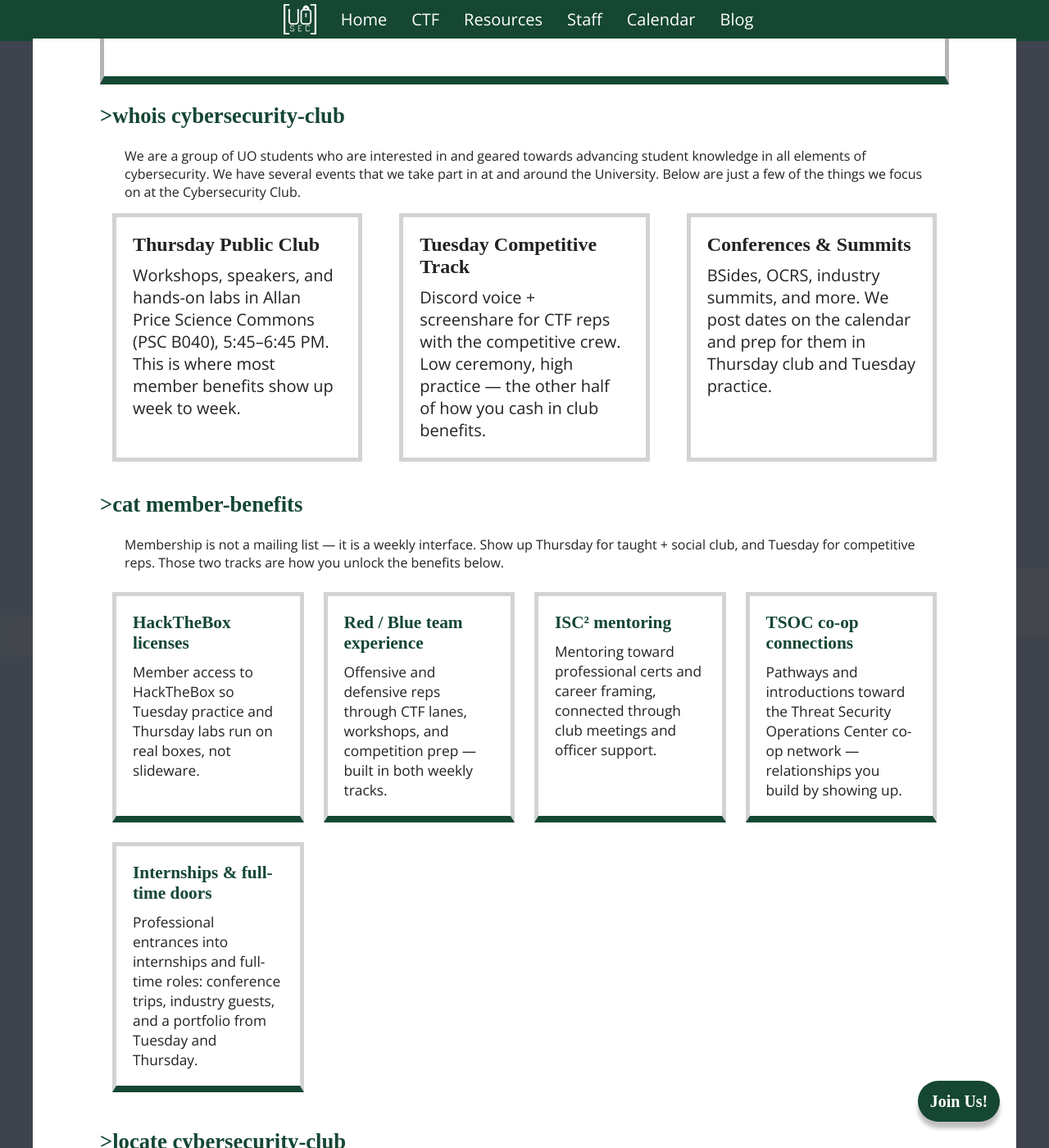
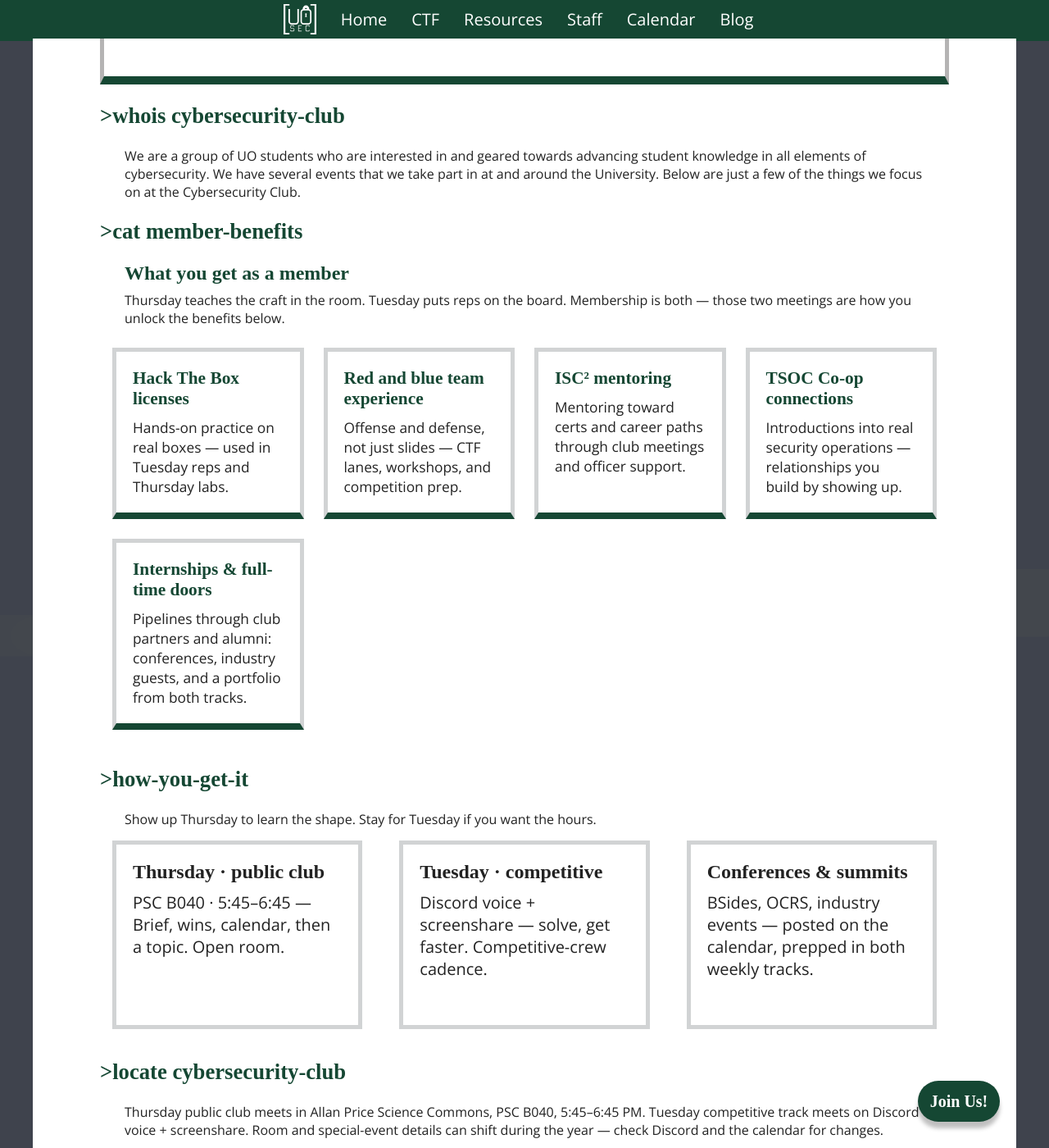
Before and after one commit to uocyb/uocyb.github.io, a Jekyll site: the page index.html, which Jekyll copies as it is, in a window 1280 px wide and 1400 px high, scrolled down 539 px. Shown: the whole window at 82% size. Built offline with Jekyll 4.4.1, drawn with Linux system fonts in a browser that asks for light colours; some web fonts are replaced.

Commit message:
Membership Benefits Section
Reworked the homepage membership content to be clearer and more action-oriented: tightened benefit card language, added a “What you get as a member” kicker, and introduced a new “how-you-get-it” section that explicitly frames Thursday public club, Tuesday competitive reps, and conference prep. Added matching CSS for the new benefits kicker heading style.

```diff
--- a/index.html
+++ b/index.html
@@ -60,48 +60,49 @@
 				Below
 				are just a few of the things we focus on at the Cybersecurity Club.</p>
 
-			<div class=grid-parent>
-				<div class="grid-1">
-					<h3>Thursday Public Club</h3>
-					<p>Workshops, speakers, and hands-on labs in Allan Price Science Commons (PSC B040), 5:45–6:45 PM.
-						This is where most member benefits show up week to week.</p>
+			<h2>&gt;cat member-benefits</h2>
+			<h3 class="benefits-kicker">What you get as a member</h3>
+			<p>Thursday teaches the craft in the room. Tuesday puts reps on the board. Membership is both —
+				those two meetings are how you unlock the benefits below.</p>
+
+			<div class="benefits-grid">
+				<div class="benefit-card">
+					<h3>Hack The Box licenses</h3>
+					<p>Hands-on practice on real boxes — used in Tuesday reps and Thursday labs.</p>
 				</div>
-				<div class="grid-2">
-					<h3>Tuesday Competitive Track</h3>
-					<p>Discord voice + screenshare for CTF reps with the competitive crew. Low ceremony, high practice —
-						the other half of how you cash in club benefits.</p>
+				<div class="benefit-card">
+					<h3>Red and blue team experience</h3>
+					<p>Offense and defense, not just slides — CTF lanes, workshops, and competition prep.</p>
 				</div>
-				<div class="grid-3">
-					<h3>Conferences &amp; Summits</h3>
-					<p>BSides, OCRS, industry summits, and more. We post dates on the calendar and prep for them in
-						Thursday club and Tuesday practice.</p>
+				<div class="benefit-card">
+					<h3>ISC&sup2; mentoring</h3>
+					<p>Mentoring toward certs and career paths through club meetings and officer support.</p>
+				</div>
+				<div class="benefit-card">
+					<h3>TSOC Co-op connections</h3>
+					<p>Introductions into real security operations — relationships you build by showing up.</p>
+				</div>
+				<div class="benefit-card">
+					<h3>Internships &amp; full-time doors</h3>
+					<p>Pipelines through club partners and alumni: conferences, industry guests, and a portfolio from both tracks.</p>
 				</div>
 			</div>
 
-			<h2>&gt;cat member-benefits</h2>
-			<p>Membership is not a mailing list — it is a weekly interface. Show up Thursday for taught + social club,
-				and Tuesday for competitive reps. Those two tracks are how you unlock the benefits below.</p>
+			<h2>&gt;how-you-get-it</h2>
+			<p>Show up Thursday to learn the shape. Stay for Tuesday if you want the hours.</p>
 
-			<div class="benefits-grid">
-				<div class="benefit-card">
-					<h3>HackTheBox licenses</h3>
-					<p>Member access to HackTheBox so Tuesday practice and Thursday labs run on real boxes, not slideware.</p>
+			<div class=grid-parent>
+				<div class="grid-1">
+					<h3>Thursday · public club</h3>
+					<p>PSC B040 · 5:45–6:45 — Brief, wins, calendar, then a topic. Open room.</p>
 				</div>
-				<div class="benefit-card">
-					<h3>Red / Blue team experience</h3>
-					<p>Offensive and defensive reps through CTF lanes, workshops, and competition prep — built in both weekly tracks.</p>
+				<div class="grid-2">
+					<h3>Tuesday · competitive</h3>
+					<p>Discord voice + screenshare — solve, get faster. Competitive-crew cadence.</p>
 				</div>
-				<div class="benefit-card">
-					<h3>ISC&sup2; mentoring</h3>
-					<p>Mentoring toward professional certs and career framing, connected through club meetings and officer support.</p>
-				</div>
-				<div class="benefit-card">
-					<h3>TSOC co-op connections</h3>
-					<p>Pathways and introductions toward the Threat Security Operations Center co-op network — relationships you build by showing up.</p>
-				</div>
-				<div class="benefit-card">
-					<h3>Internships &amp; full-time doors</h3>
-					<p>Professional entrances into internships and full-time roles: conference trips, industry guests, and a portfolio from Tuesday and Thursday.</p>
+				<div class="grid-3">
+					<h3>Conferences &amp; summits</h3>
+					<p>BSides, OCRS, industry events — posted on the calendar, prepped in both weekly tracks.</p>
 				</div>
 			</div>
 
--- a/styles/styles.css
+++ b/styles/styles.css
@@ -1005,3 +1005,12 @@ summary {
     padding: 16px;
   }
 }
+
+
+.benefits-kicker {
+  font-family: United Sans;
+  font-weight: 800;
+  font-size: 18pt;
+  color: #154733;
+  margin: 0 30px 8px 30px;
+}
```
